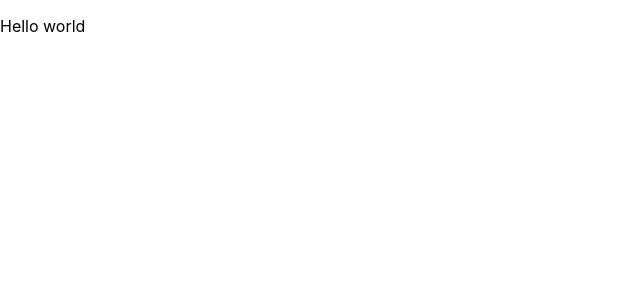
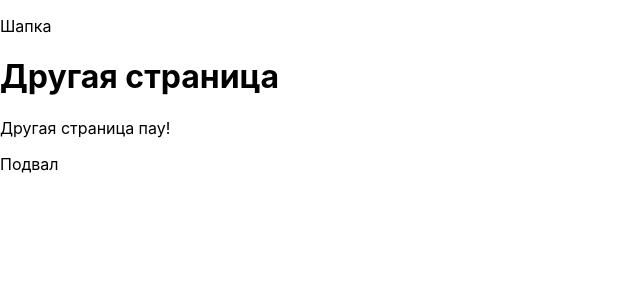
Before and after one commit to AgeratoS/vika_coursework, a React (Create React App) app: page / in a window 1280 px wide. Shown: the top 300 px of the page, without its empty margins (0-640 px from the left). Built offline with nearby package versions, Linux system fonts and the light colour scheme.

Commit message:
Added authentication process

```diff
--- /dev/null
+++ b/src/components/layout/base_layout.tsx
@@ -0,0 +1,17 @@
+import React, { ReactNode } from "react";
+
+const BaseLayout: React.FC<{children: ReactNode}> = ({ children }) => (
+    <>
+        <header>
+            <p>Шапка</p>
+        </header>
+        <main>
+            {children}
+        </main>
+        <footer>
+            <p>Подвал</p>
+        </footer>
+    </>
+)
+
+export default BaseLayout;
--- /dev/null
+++ b/src/components/layout/index.ts
@@ -0,0 +1,3 @@
+import BaseLayout from "./base_layout";
+
+export { BaseLayout };
--- a/src/pages/AuthPage.tsx
+++ b/src/pages/AuthPage.tsx
@@ -1,7 +1,14 @@
-import React from "react";
+import React, {useEffect} from "react";
 
-const AuthPage: React.FC = () => (
-    <p>Авторизация</p>
-);
+const AuthPage: React.FC = () => {
+
+    useEffect(() => {
+        window.location.href = 'https://626fc8e39dd8360009c14a23.auth.us-east-1.amazoncognito.com/oauth2/authorize?client_id=75rnslps1qtkeejbtod8hhisp0&response_type=token&state=STATE&redirect_uri=http://localhost:3000/auth'
+    }, []);
+
+    return (
+        <p>Переход на страницу авторизации, пожалуйста, подождите...</p>
+    );
+};
 
 export default AuthPage;
--- a/src/pages/OtherPage.tsx
+++ b/src/pages/OtherPage.tsx
@@ -1,7 +1,11 @@
 import React from "react";
+import { BaseLayout } from "../components/layout";
 
 const OtherPage: React.FC = () => (
-    <p>Hello world</p>
+    <BaseLayout>
+        <h1>Другая страница</h1>
+        <p>Другая страница пау!</p>
+    </BaseLayout>
 );
 
 export default OtherPage;
--- /dev/null
+++ b/src/pages/SuccessAuthPage.tsx
@@ -0,0 +1,7 @@
+import {Navigate} from "react-router-dom";
+
+const SuccessAuthPage = () => (
+    <Navigate to={'/'}/>
+);
+
+export default SuccessAuthPage;
--- a/src/pages/index.ts
+++ b/src/pages/index.ts
@@ -1,4 +1,5 @@
 import AuthPage from "./AuthPage";
 import OtherPage from "./OtherPage";
+import SuccessAuthPage from "./SuccessAuthPage";
 
-export { AuthPage, OtherPage };
+export { AuthPage, OtherPage, SuccessAuthPage };
--- a/src/routing/router.tsx
+++ b/src/routing/router.tsx
@@ -1,11 +1,12 @@
 import React from "react";
 import {BrowserRouter as Router, Route, Routes} from 'react-router-dom';
-import {AuthPage, OtherPage} from "../pages";
+import {AuthPage, OtherPage, SuccessAuthPage} from "../pages";
 
 const AppRouter: React.FC = () =>
     <Router>
         <Routes>
-            <Route path={'/auth'} element={<AuthPage />} />
+            <Route path={'/login'} element={<AuthPage />} />
+            <Route path={'/auth'} element={<SuccessAuthPage />} />
             <Route path={'/'} element={<OtherPage />} />
         </Routes>
     </Router>;
```
